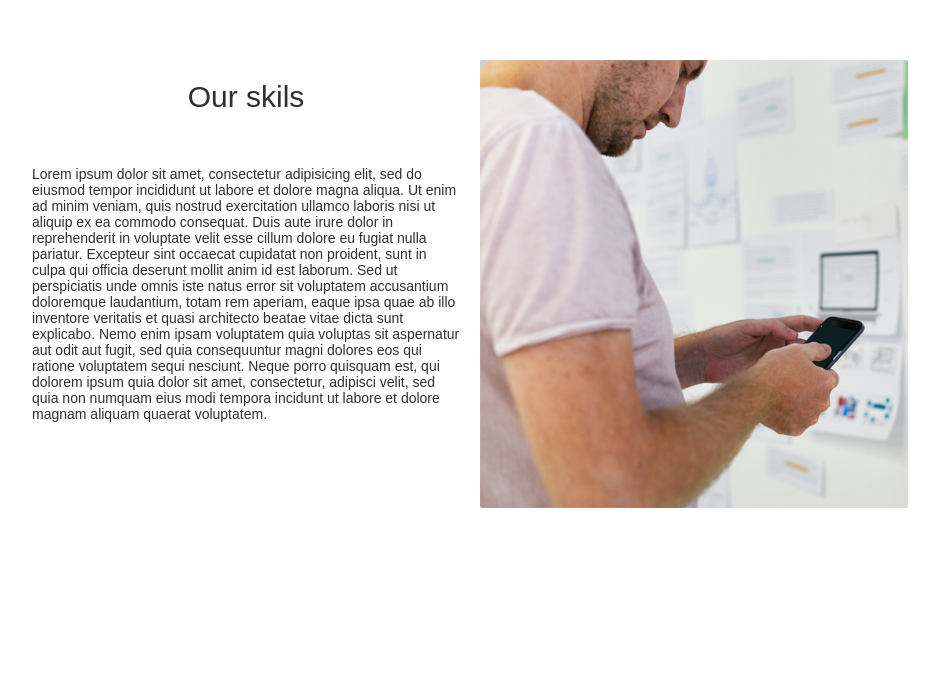
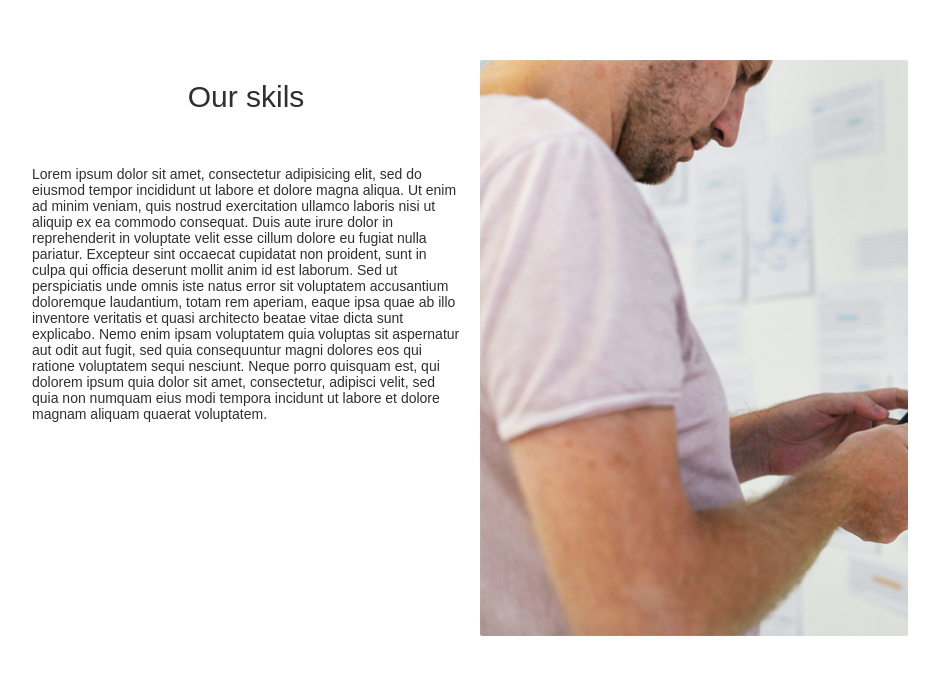
Before and after one commit to katrinkattt/react-app-yellow, a React (Create React App) app in the folder app-lending/yell-app/: page / in a window 1280 px wide. Shown: the part 2724-3398 px from the top of the page, without its empty margins (180-1119 px from the left). Built offline with nearby package versions, Linux system fonts and the light colour scheme.

Commit message:
img in skills block

```diff
--- a/app-lending/yell-app/src/index.css
+++ b/app-lending/yell-app/src/index.css
@@ -282,7 +282,7 @@ a:hover span {
 
 .skils__foto{
   width: 50%;
-  height: 70%;
+  height: 90%;
   background: url(./media/skills.png);
   background-size: cover;
   border-radius: 2px;
```
